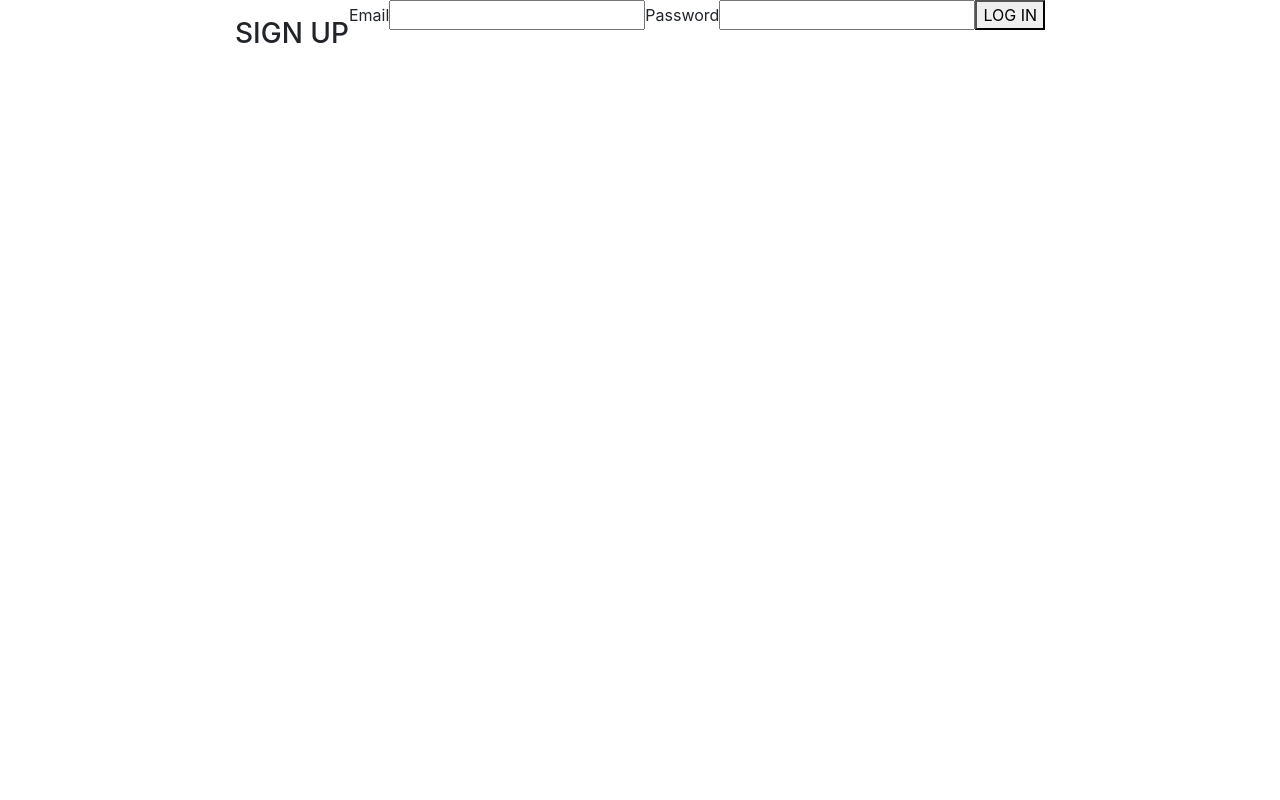
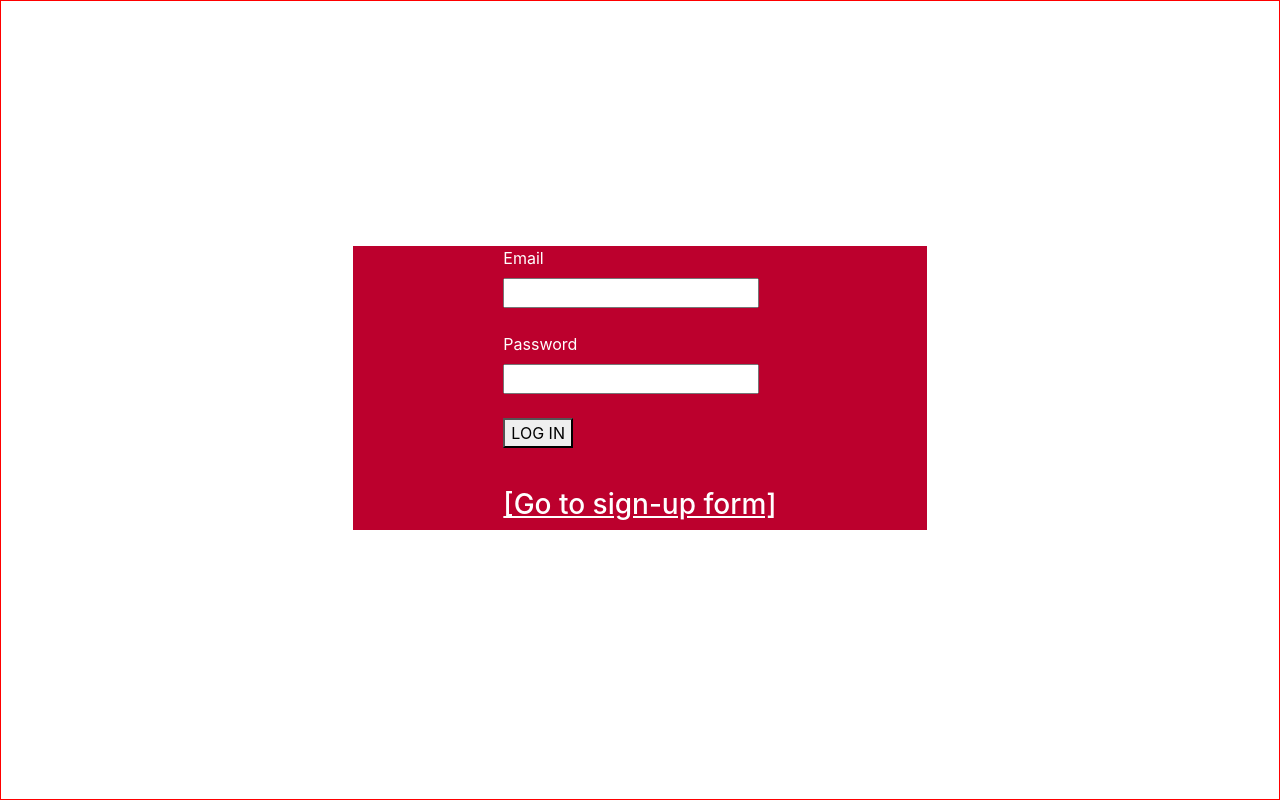
Before and after one commit to dfung003/travel-japan-guide, a React (Create React App) app: page / in a window 1280 px wide. Built offline with nearby package versions, Linux system fonts and the light colour scheme; no server answers.

Commit message:
CSS styling centering home images

```diff
--- a/src/components/LoginForm/LoginForm.jsx
+++ b/src/components/LoginForm/LoginForm.jsx
@@ -28,10 +28,10 @@ export default function LoginForm({ setUser }) {
         <div>
             <div className="form-container">
                 <form autoComplete="off" onSubmit={handleSubmit}>
-                    <label>Email</label>
-                    <input type="text" name="email" value={credentials.email} onChange={handleChange} required />
-                    <label>Password</label>
-                    <input type="password" name="password" value={credentials.password} onChange={handleChange} required />
+                    <label>Email</label> <br />
+                    <input type="text" name="email" value={credentials.email} onChange={handleChange} required /> <br /> <br />
+                    <label>Password</label> <br />
+                    <input type="password" name="password" value={credentials.password} onChange={handleChange} required /> <br /> <br />
                     <button type="submit">LOG IN</button>
                 </form>
             </div>
--- a/src/pages/App/App.css
+++ b/src/pages/App/App.css
@@ -2,24 +2,25 @@
     display: flex;
     justify-content: center;
     align-items: center;
+    flex-direction: column;
+    height: 100vh;
+    border: solid red 1px;
 }
 
-/* .auth-page h3 {
-    margin-top: 4vmin;
+.auth-page h3 {
     text-align: center;
+    text-decoration: underline;
     cursor: pointer;
-} */
+}
 
-/* .form-container {
-    border: solid red 2px;
-    height: 50vh;
-    width: 50vw;
-    display: flex;
-    padding: 15px;
-} */
+.auth-page h3:hover {
+    background-color: black;
+}
 
-.log-sign {
-    justify-content: left;
+.login-form {
+    background-color: #bc002d;
+    color: white;
+    padding: 0 150px;
 }
 
 .input-field {
@@ -27,6 +28,7 @@
     justify-content: center;
     align-items: center;
 }
+
 
 #image-one {
     float: left;
@@ -56,20 +58,20 @@
 }
 
 .home-container {
-    width: fit-content;
+    width: 100vw;
     display: flex;
     justify-content: center;
 }
 
 .large-container {
-    border: blue solid 1px;
     height: 450px;
     display: flex;
     align-items: center;
+    justify-content: center;
 }
 
 .small-container {
-    width: fit-content;
+    width: 304px;
     display: flex;
     flex-direction: column;
     justify-content: center;
@@ -82,7 +84,7 @@
 }
 
 .home-image-md {
-    width: 51%;
+    width: 98%;
     margin: 1px;
     margin-left: 8px;
 }
--- a/src/pages/AuthPage/AuthPage.js
+++ b/src/pages/AuthPage/AuthPage.js
@@ -7,10 +7,13 @@ export default function AuthPage({ setUser }) {
 
     return (
         <main className="auth-page">
-            <div className="log-sign">
-                <h3 onClick={() => setShowLogin(!showLogin)}>{showLogin ? 'SIGN UP' : 'LOG IN'}</h3>
+            <div className="login-form">
+
+                {showLogin ? <LoginForm setUser={setUser} /> : <SignUpForm setUser={setUser} />}
+
+                <h3 className="text-center" onClick={() => setShowLogin(!showLogin)}>{showLogin ? '[Go to sign-up form]' : '[Go to login form]'}</h3>
             </div>
-            <br /> {showLogin ? <LoginForm setUser={setUser} /> : <SignUpForm setUser={setUser} />}
+            <br />
         </main>
     );
 }
```
